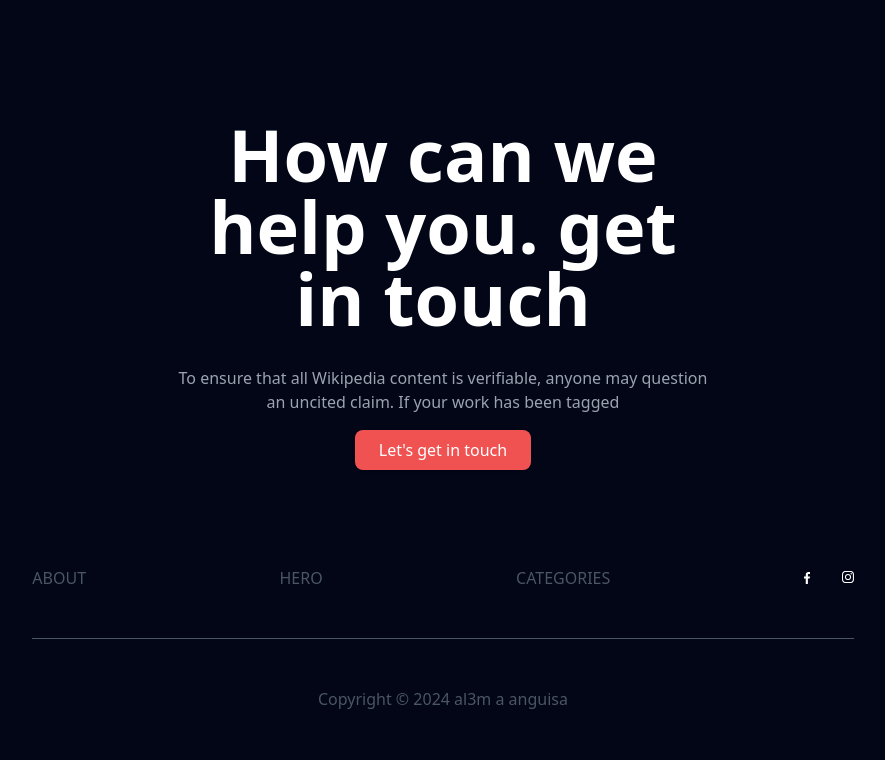
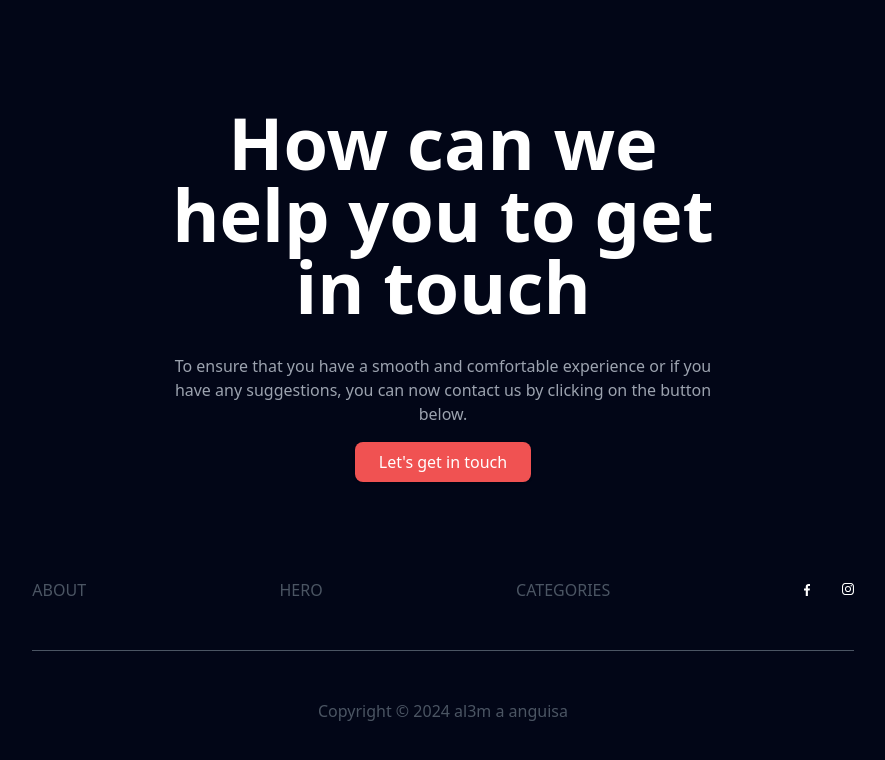
Before and after one commit to BayanAlbaghdadi0/Online-Store, a React (Vite) app: page / in a window 1280 px wide. Shown: the part 1515-2275 px from the top of the page, without its empty margins (197-1082 px from the left). Built offline with nearby package versions, Linux system fonts and the light colour scheme; no server answers.

Commit message:
-end editing

```diff
--- a/src/components/Footer.jsx
+++ b/src/components/Footer.jsx
@@ -4,12 +4,13 @@ export const Footer = () => {
     <div class="w-full min-h-screen flex flex-col items-center justify-center bg-slate-950">
       <div class="md:w-2/3 w-full px-4 text-white flex flex-col">
         <div class="w-full text-7xl font-bold flex justify-center">
-          <h1 class="w-full md:w-2/3">How can we help you. get in touch</h1>
+          <h1 class="w-full md:w-2/3">How can we help you to get in touch</h1>
         </div>
         <div class="flex mt-8 flex-col items-center gap-4  ">
           <p class="w-full md:w-2/3 text-gray-400">
-            To ensure that all Wikipedia content is verifiable, anyone may
-            question an uncited claim. If your work has been tagged
+          To ensure that you have a smooth and comfortable experience or
+           if you have any suggestions, you can now contact us by clicking
+            on the button below.
           </p>
           <div class="w-44 pt-6 md:pt-0">
             <a
@@ -34,8 +35,11 @@ export const Footer = () => {
             >
               Hero
             </a>
-            <a href="#Categories" class="hidden md:block cursor-pointer text-gray-600 hover:text-white uppercase">
-            Categories
+            <a
+              href="#Categories"
+              class="hidden md:block cursor-pointer text-gray-600 hover:text-white uppercase"
+            >
+              Categories
             </a>
             <div class="flex flex-row space-x-8 items-center justify-between">
               <a>
@@ -74,7 +78,6 @@ export const Footer = () => {
                   />
                 </svg>
               </a>
-
             </div>
           </div>
           <hr class="border-gray-600" />
```
